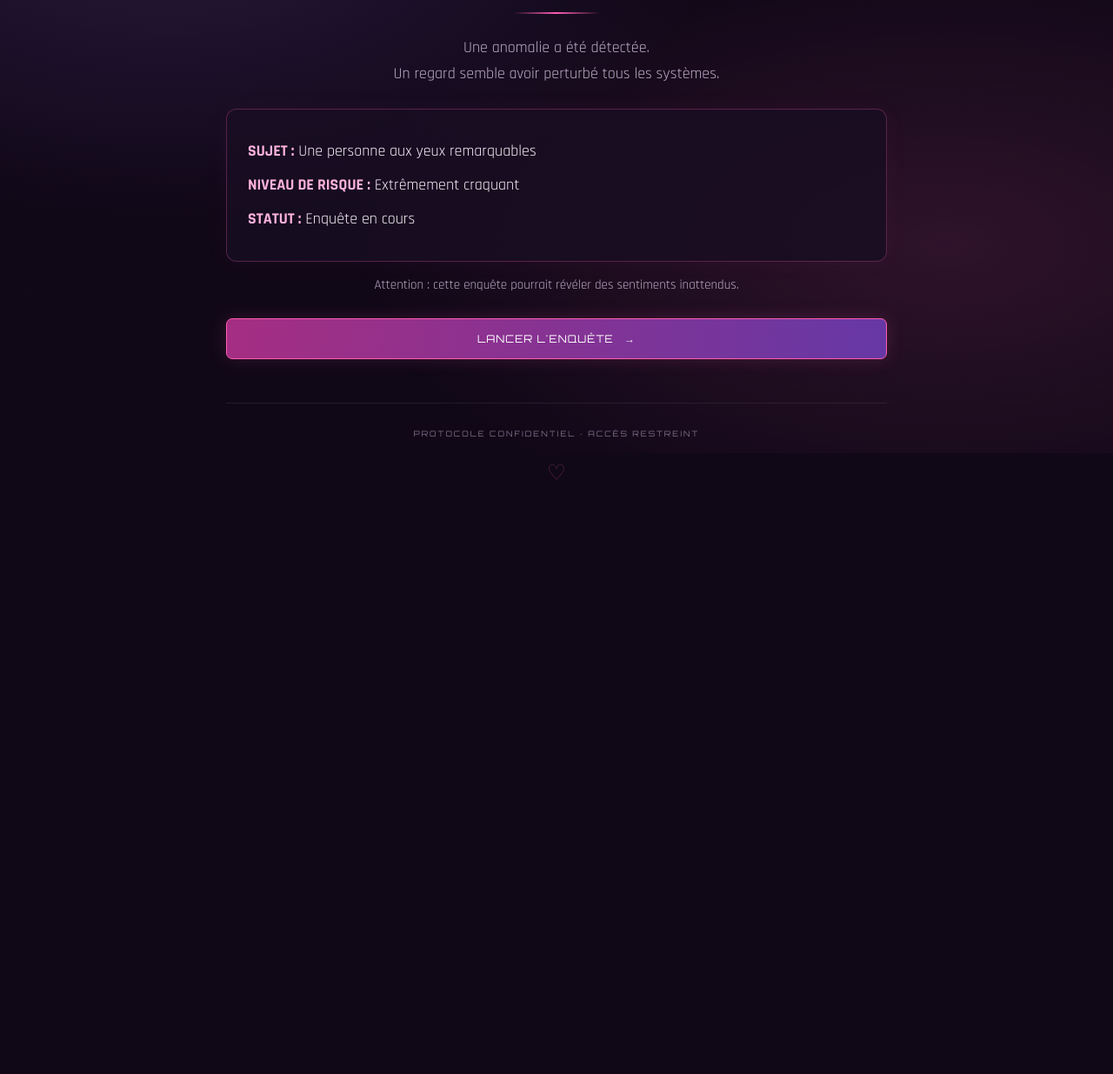
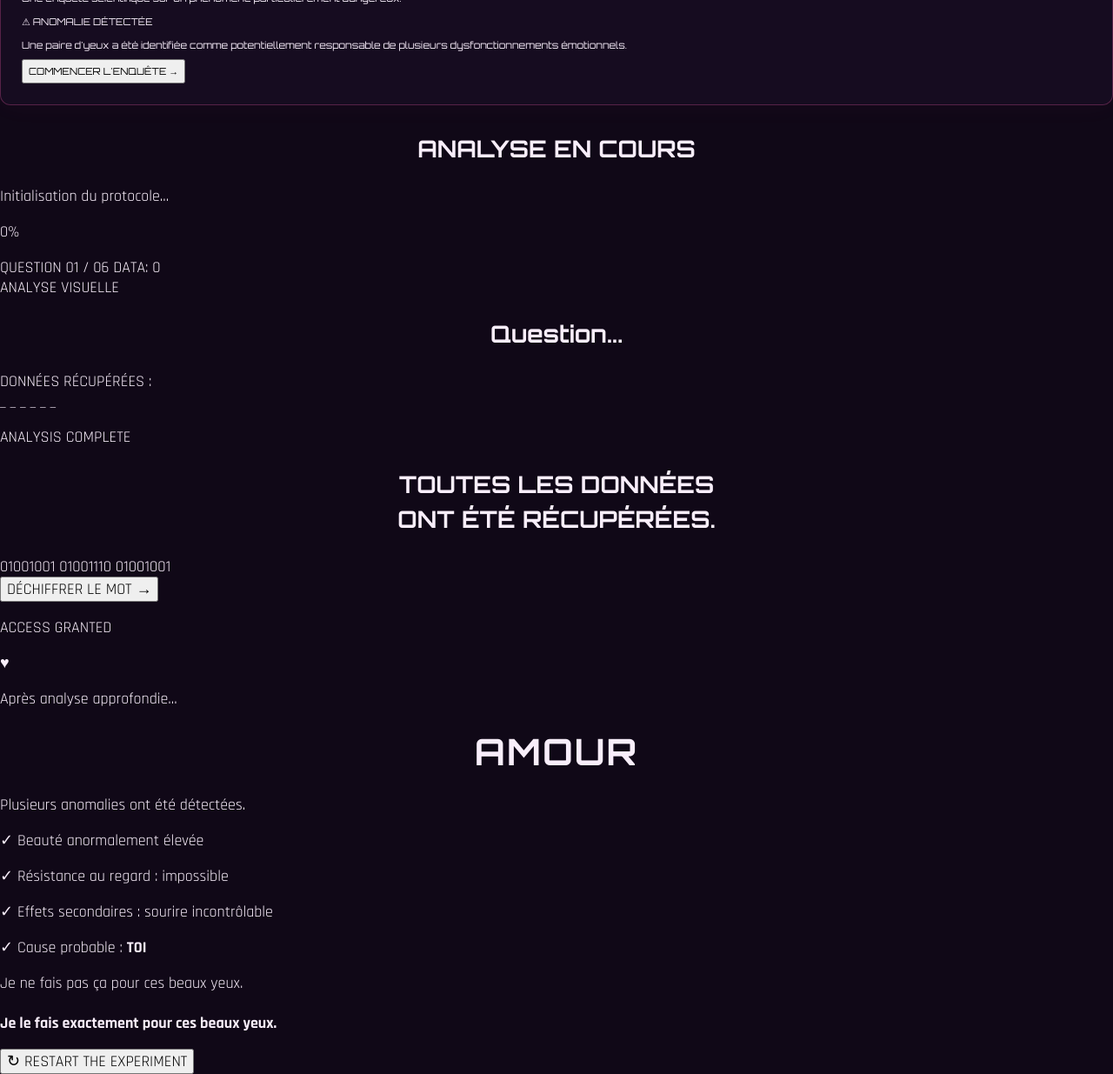
Before and after one commit to Nadsou23/for-your-beautiful-eye-, a plain HTML site: page index.html in a window 1280 px wide. Shown: the part 279-1514 px from the top of the page at 87% size. Before the commit the page ends 870 px from the top, so only its background shows below. Drawn offline with Linux system fonts and the light colour scheme.

Commit message:
Update index.html

```diff
--- a/index.html
+++ b/index.html
@@ -3,178 +3,245 @@
 <head>
     <meta charset="UTF-8">
     <meta name="viewport" content="width=device-width, initial-scale=1.0">
-  <meta name="theme-color" content="#100817">
-  <title>Protocole d'investigation — Tes beaux yeux</title>
+
+    <title>Eye Investigation Protocol</title>
+
     <link rel="stylesheet" href="style.css">
-  <script src="script.js" defer></script>
 </head>
 
 <body>
-  <div class="fond-lumineux"></div>
-  <div class="grille-fond"></div>
 
-  <main class="conteneur">
+    <!-- PARTICULES -->
+    <div class="particles"></div>
 
+    <!-- ============================= -->
     <!-- ÉCRAN D'ACCUEIL -->
-    <section id="accueil" class="ecran actif">
-      <div class="symbole">◈</div>
-      <p class="sur-titre">DOSSIER CONFIDENTIEL Nº 001</p>
+    <!-- ============================= -->
 
-      <h1>PROTOCOLE<br><span>D'INVESTIGATION</span></h1>
+    <section id="home" class="screen active">
 
-      <div class="ligne-decorative"></div>
+        <div class="terminal">
 
-      <p class="texte-intro">
-        Une anomalie a été détectée.<br>
-        Un regard semble avoir perturbé tous les systèmes.
+            <div class="terminal-top">
+                <span class="dot red"></span>
+                <span class="dot yellow"></span>
+                <span class="dot green"></span>
+
+                <span class="terminal-title">
+                    EYE_INVESTIGATION.exe
+                </span>
+            </div>
+
+            <div class="terminal-content">
+
+                <p class="small-text">
+                    SYSTEM INITIALIZATION...
                 </p>
 
-      <div class="carte-dossier">
-        <p><span>SUJET :</span> Une personne aux yeux remarquables</p>
-        <p><span>NIVEAU DE RISQUE :</span> Extrêmement craquant</p>
-        <p><span>STATUT :</span> Enquête en cours</p>
+                <h1>
+                    EYE<br>
+                    <span>INVESTIGATION</span>
+                </h1>
+
+                <p class="subtitle">
+                    Une enquête scientifique sur un phénomène
+                    particulièrement dangereux.
+                </p>
+
+                <div class="warning">
+                    ⚠ ANOMALIE DÉTECTÉE
                 </div>
 
-      <p class="avertissement">
-        Attention : cette enquête pourrait révéler des sentiments inattendus.
+                <p class="description">
+                    Une paire d'yeux a été identifiée comme
+                    potentiellement responsable de plusieurs
+                    dysfonctionnements émotionnels.
                 </p>
 
-      <button id="bouton-demarrer" class="bouton-principal">
-        LANCER L'ENQUÊTE <span>→</span>
+                <button onclick="startInvestigation()">
+                    COMMENCER L'ENQUÊTE →
                 </button>
+
+            </div>
+
+        </div>
+
     </section>
 
 
-    <!-- ÉCRAN D'ANALYSE -->
-    <section id="analyse" class="ecran">
-      <p class="sur-titre">ANALYSE BIOMÉTRIQUE</p>
-      <h2>Analyse du regard en cours<span class="points">...</span></h2>
+    <!-- ============================= -->
+    <!-- SCAN -->
+    <!-- ============================= -->
 
-      <div class="cercle-scan">
-        <div class="cercle-interieur">◉</div>
-        <div class="ligne-scan"></div>
-      </div>
+    <section id="scan" class="screen">
 
-      <p id="texte-analyse" class="texte-analyse">
+        <div class="scan-box">
+
+            <div class="loader-circle"></div>
+
+            <h2>ANALYSE EN COURS</h2>
+
+            <p id="scanText">
                 Initialisation du protocole...
             </p>
 
-      <div class="barre-progression">
-        <div id="progression-analyse"></div>
+            <div class="progress">
+                <div id="progressBar"></div>
             </div>
 
-      <p id="pourcentage" class="pourcentage">0 %</p>
+            <p class="percentage" id="percentage">
+                0%
+            </p>
+
+        </div>
+
     </section>
 
 
-    <!-- ÉCRAN DU QUIZ -->
-    <section id="quiz" class="ecran">
-      <p class="sur-titre">INTERROGATOIRE CONFIDENTIEL</p>
-      <h2>Résolution de l'enquête</h2>
+    <!-- ============================= -->
+    <!-- QUIZ -->
+    <!-- ============================= -->
 
-      <div class="infos-quiz">
-        <span id="numero-question">QUESTION 01 / 06</span>
-        <span id="categorie-question">ANALYSE</span>
+    <section id="quiz" class="screen">
+
+        <div class="quiz-container">
+
+            <div class="quiz-header">
+
+                <span id="questionNumber">
+                    QUESTION 01 / 06
+                </span>
+
+                <span id="score">
+                    DATA: 0
+                </span>
+
             </div>
 
-      <div class="barre-progression">
-        <div id="progression-quiz"></div>
+            <div class="question-box">
+
+                <div class="question-category">
+                    ANALYSE VISUELLE
                 </div>
 
-      <div class="carte-question">
-        <p id="question" class="question"></p>
-        <div id="reponses" class="reponses"></div>
-        <p id="retour-reponse" class="retour-reponse" aria-live="polite"></p>
+                <h2 id="question">
+                    Question...
+                </h2>
+
+                <div id="answers" class="answers"></div>
+
             </div>
 
-      <p class="petit-texte">
-        Réponds correctement pour poursuivre l'investigation.
-      </p>
+            <div class="letter-display">
+
+                <span>DONNÉES RÉCUPÉRÉES :</span>
+
+                <div id="letters">
+                    _ _ _ _ _ _
+                </div>
+
+            </div>
+
+        </div>
+
     </section>
 
 
-    <!-- ÉCRAN DE DÉCRYPTAGE -->
-    <section id="decryptage" class="ecran">
-      <p class="sur-titre">FICHIER CRYPTÉ DÉTECTÉ</p>
-      <h2>Un dernier élément à découvrir...</h2>
+    <!-- ============================= -->
+    <!-- DECRYPTION -->
+    <!-- ============================= -->
 
-      <div class="terminal">
-        <p>ANALYSE TERMINÉE</p>
-        <p>DONNÉES COLLECTÉES : <span>100 %</span></p>
-        <p>RÉSULTAT : <span>CONFIDENTIEL</span></p>
-        <div id="mot-cache" class="mot-cache">_ _ _ _ _</div>
+    <section id="decrypt" class="screen">
+
+        <div class="decrypt-box">
+
+            <p class="small-text">
+                ANALYSIS COMPLETE
+            </p>
+
+            <h2>
+                TOUTES LES DONNÉES<br>
+                ONT ÉTÉ RÉCUPÉRÉES.
+            </h2>
+
+            <div class="data-stream" id="dataStream">
+                01001001 01001110 01001001
             </div>
 
-      <p class="texte-intro">
-        Toutes les pistes convergent vers un seul mot.
-      </p>
-
-      <button id="bouton-decrypter" class="bouton-principal">
-        DÉCRYPTER LE MESSAGE ♥
+            <button onclick="decryptWord()">
+                DÉCHIFFRER LE MOT →
             </button>
 
-      <p id="message-decryptage" class="message-decryptage" aria-live="polite"></p>
+        </div>
 
-      <button id="bouton-suite" class="bouton-secondaire" hidden>
-        Découvrir le résultat →
-      </button>
     </section>
 
 
-    <!-- ÉCRAN FINAL -->
-    <section id="final" class="ecran">
-      <div class="coeur-grand">♥</div>
-      <p class="sur-titre">RAPPORT FINAL — CLASSÉ SECRET</p>
+    <!-- ============================= -->
+    <!-- FINAL -->
+    <!-- ============================= -->
 
-      <h1>ENQUÊTE<br><span>RÉSOLUE</span></h1>
+    <section id="final" class="screen">
 
-      <div class="mot-final">AMOUR</div>
+        <div class="final-box">
 
-      <div class="carte-finale">
-        <p class="texte-final">
-          Après une analyse approfondie, un constat s'impose :
+            <p class="small-text">
+                ACCESS GRANTED
             </p>
 
-        <p class="declaration">
-          Tes yeux ont quelque chose d'unique.
-          Ils attirent le regard, retiennent l'attention
-          et rendent cette enquête beaucoup trop personnelle.
+            <div class="heart">
+                ♥
+            </div>
+
+            <p class="final-intro">
+                Après analyse approfondie...
             </p>
 
-        <p class="signature">
-          Fin du rapport. ♥
+            <h1 id="finalWord">
+                AMOUR
+            </h1>
+
+            <div class="line"></div>
+
+            <p class="final-message">
+
+                Plusieurs anomalies ont été détectées.
+
             </p>
+
+            <div class="results">
+
+                <p>✓ Beauté anormalement élevée</p>
+
+                <p>✓ Résistance au regard : impossible</p>
+
+                <p>✓ Effets secondaires : sourire incontrôlable</p>
+
+                <p>✓ Cause probable : <strong>TOI</strong></p>
+
             </div>
 
-      <p class="avertissement">
-        Certaines découvertes ne peuvent plus être ignorées.
+            <p class="love-message">
+
+                Je ne fais pas ça pour ces beaux yeux.
+                <br><br>
+
+                <strong>
+                    Je le fais exactement pour ces beaux yeux.
+                </strong>
+
             </p>
 
-      <button id="bouton-recommencer" class="bouton-secondaire">
-        Recommencer l'enquête ↻
+            <button onclick="restart()">
+                ↻ RESTART THE EXPERIMENT
             </button>
+
+        </div>
+
     </section>
 
 
-    <!-- PETIT EASTER EGG : CLIQUER 7 FOIS -->
-    <footer class="pied-de-page">
-      <p>PROTOCOLE CONFIDENTIEL · ACCÈS RESTREINT</p>
+    <script src="script.js"></script>
 
-      <button
-        id="coeur-secret"
-        class="coeur-secret"
-        aria-label="Petit secret caché"
-        title="Un petit détail semble étrange..."
-      >♡</button>
-
-      <div id="message-secret" class="message-secret" hidden aria-live="polite">
-        <p class="secret-titre">✦ SECRET DÉBLOQUÉ ✦</p>
-        <p>Tu as trouvé le secret...</p>
-        <p>Le véritable mystère, c'est que tu me fais fondre. ♥</p>
-        <p class="secret-fin">Bravo, agent spécial des beaux yeux.</p>
-      </div>
-    </footer>
-
-  </main>
 </body>
 </html>
```
Lines whose indentation alone changed are shown as unchanged.
